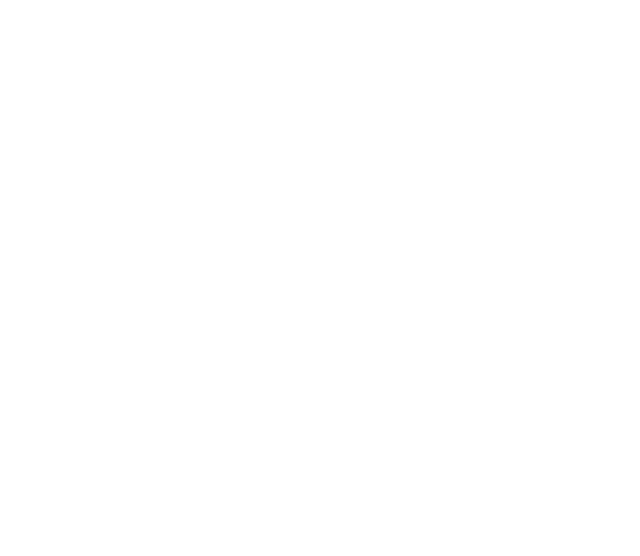
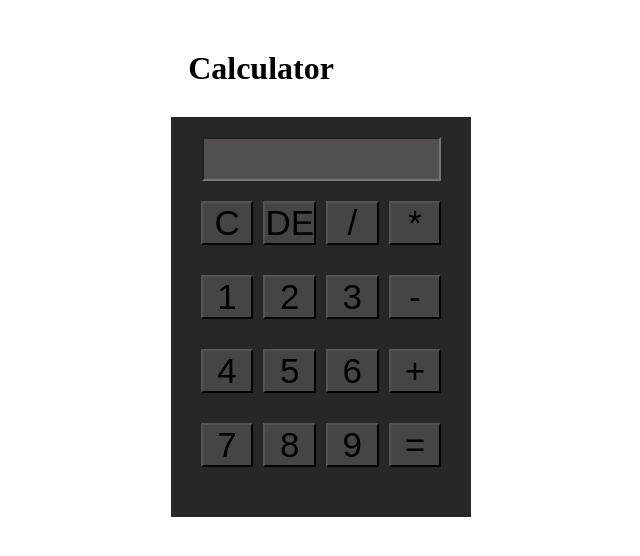
Before and after one commit to Archana-PC/Calculator, a plain HTML site: page index.html in a window 1280 px wide. Shown: the whole page, without its empty margins (379-1019 px from the left). Drawn offline with Linux system fonts and the light colour scheme.

Commit message:
add rest file

```diff
--- a/index.html
+++ b/index.html
@@ -5,10 +5,33 @@
     <meta charset="UTF-8">
     <meta name="viewport" content="width=device-width, initial-scale=1.0">
     <title>Document</title>
+    <link rel="stylesheet" href="styles.css">
 </head>
 
 <body>
-
+    <h1>Calculator</h1>
+    <div class="container">
+        <input id="display">
+        <div id="allbtn">
+            <button onclick="clearDisplay('')">C</button>
+            <button onclick="deletfromDisplay('')">DE</button>
+            <button onclick="addToDisplay('/')">/</button>
+            <button onclick="addToDisplay('*')">*</button>
+            <button onclick="addToDisplay('1')">1</button>
+            <button onclick="addToDisplay('2')">2</button>
+            <button onclick="addToDisplay('3')">3</button>
+            <button onclick="addToDisplay('-')">-</button>
+            <button onclick="addToDisplay('4')">4</button>
+            <button onclick="addToDisplay('5')">5</button>
+            <button onclick="addToDisplay('6')">6</button>
+            <button onclick="addToDisplay('+')">+</button>
+            <button onclick="addToDisplay('7')">7</button>
+            <button onclick="addToDisplay('8')">8</button>
+            <button onclick="addToDisplay('9')">9</button>
+            <button onclick="addToCalculate('=')">=</button>
+        </div>
+    </div>
+    <script src="index.js"></script>
 </body>
 
 </html>
--- /dev/null
+++ b/index.js
@@ -0,0 +1,22 @@
+
+
+let display = document.getElementById("display");
+
+
+
+
+function addToDisplay(input) {
+    display.value += input;
+}
+
+// function deletfromDisplay(input) {
+//     display.value.slice(0, -1);
+// }
+
+function addToCalculate(input) {
+    display.value = eval(display.value);
+}
+
+function clearDisplay(input) {
+    display.value = "";
+}
--- /dev/null
+++ b/styles.css
@@ -0,0 +1,39 @@
+* {
+    margin: 0;
+    padding: 0;
+}
+
+h1 {
+    text-align: center;
+    margin-top: 50px;
+}
+
+.container {
+    display: flex;
+    flex-direction: column;
+    align-items: center;
+    background-color: rgb(41, 38, 38);
+    width: 300px;
+    height: 400px;
+    margin-left: 550px;
+    margin-top: 30px;
+}
+
+#display {
+    margin-top: 20px;
+    width: 235px;
+    height: 40px;
+    background-color: rgb(84, 79, 79);
+}
+
+#allbtn {
+    display: grid;
+    grid-template-columns: repeat(4, 1fr);
+    gap: 10px;
+}
+
+button {
+    font-size: 35px;
+    background-color: rgb(71, 68, 68);
+    margin-top: 20px;
+}
```
